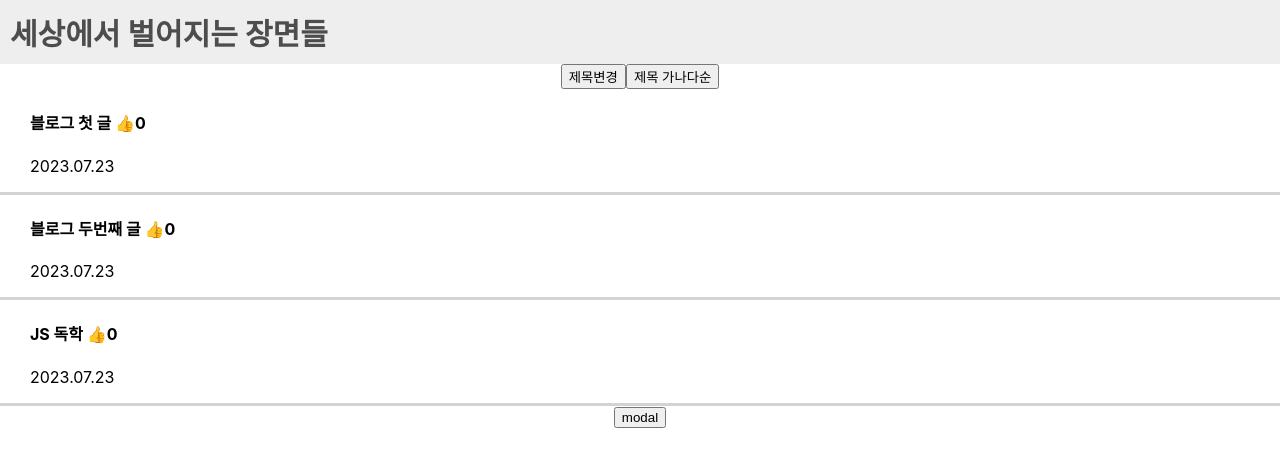
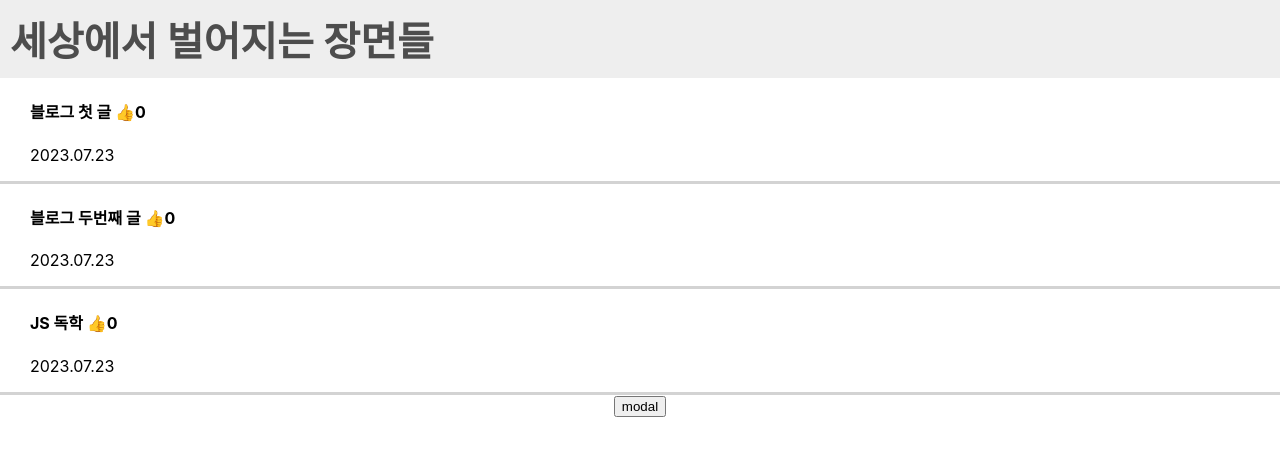
Before and after one commit to Jangmyun/Study, a React (Create React App) app in the folder React/blog/: page / in a window 1280 px wide. Shown: the top 466 px of the page. Built offline with nearby package versions, Linux system fonts and the light colour scheme.

Commit message:
블로그 글 개별로 좋아요수 카운팅 되는 기능 추가(Array.prototype.map()메서드 사용)

```diff
--- a/React/blog/src/App.js
+++ b/React/blog/src/App.js
@@ -2,39 +2,34 @@ import './App.css';
 import { useState } from "react"; //useState 사용할때 import 해야함
 
 function App() {
+  let [articleTitle] = useState(['블로그 첫 글', '블로그 두번째 글', 'JS 독학']); // JS의 Destructuring 문법 사용한 useState생성
 
-  let blogTitle = "New Blog";
-  let [articleTitle, setArticleTitle] = useState(['블로그 첫 글', '블로그 두번째 글', 'JS 독학']); // JS의 Destructuring 문법 사용한 useState생성
-  let [like, setLike] = useState(0);
+  let likeArr = articleTitle.map(function(){  // 글 개수만큼 0으로 채워진 배열 생성
+    return 0;
+  });
+  let [like, setLike] = useState(likeArr);
+  let [modal, setModal] = useState(false);
 
-  let [modal, setModal] = useState(false);
+
 
   return (
     <div className="App">
       <Nav></Nav>
-      <button onClick={()=>{
-          let copy = [...articleTitle];
-          copy[0] = '가나다라마바사';
-          setArticleTitle(copy );
-          }}>제목변경</button>
 
-          <button onClick={()=>{
-            let copy = [...articleTitle];
-            copy.sort();
-            setArticleTitle(copy);
-          }}>제목 가나다순</button>
-      <div className="list">
-        <h4>{ articleTitle[0] }   <span onClick={()=>{setLike(++like)}}>👍</span>{like}</h4> {/* setLike함수를 이용해서 like state에 +1씩*/}
-        <p>2023.07.23</p>
-      </div>
-      <div className="list">
-        <h4>{ articleTitle[1] }   <span onClick={()=>{setLike(++like)}}>👍</span>{like}</h4>
-        <p>2023.07.23</p>
-      </div>
-      <div className="list">
-        <h4>{ articleTitle[2] }   <span onClick={()=>{setLike(++like)}}>👍</span>{like}</h4>
-        <p>2023.07.23</p>
-      </div>
+      {
+        articleTitle.map(function(value, index){
+          return (
+            <div className="list" key={index}>
+              <h4>{ articleTitle[index] }   <span onClick={(e)=>{
+                let copy = [...like];
+                copy[index] = copy[index]+1;
+                setLike(copy);
+              }}>👍</span>{like[index]}</h4>
+              <p>2023.07.23</p>
+            </div>
+          );
+        })
+      }
 
       <button onClick={()=>{
         setModal(!modal);
@@ -49,7 +44,7 @@ function App() {
 function Nav(){
   return(
     <div className="nav">
-      <h4 style={{fontSize :'30px'}}>세상에서 벌어지는 장면들</h4>
+      <h4 style={{fontSize :'40px'}}>세상에서 벌어지는 장면들</h4>
     </div>
   );
 }
@@ -62,13 +57,6 @@ function Modal(){
     </div>
   );
 }
-function Articles(articleTitle) {
-  return (
-    <div className='list'>
-      <h4>{articleTitle}</h4>
-      <p>2023.07.23</p>
-    </div>
-  );
-}
+
 
 export default App;
```
